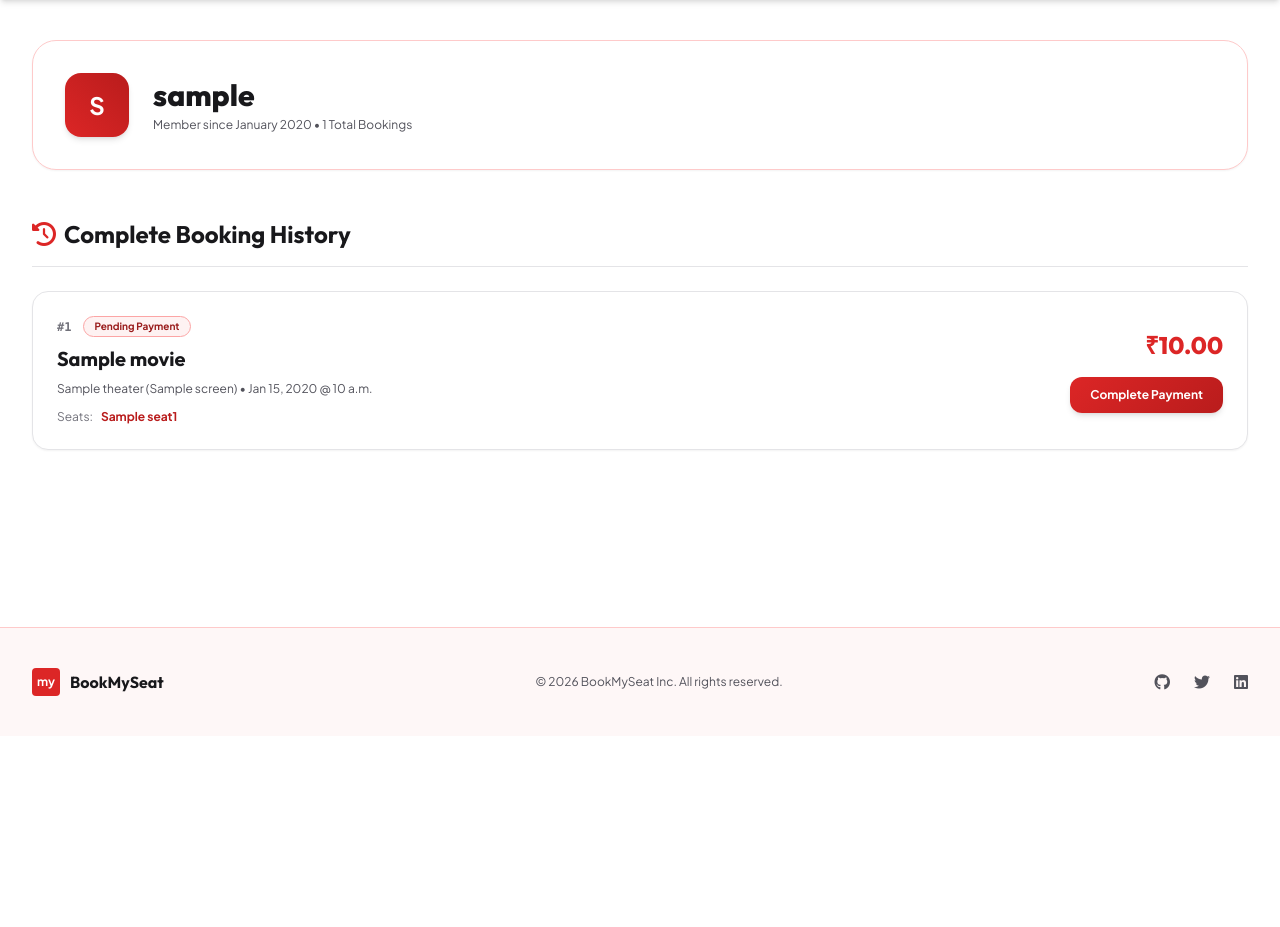
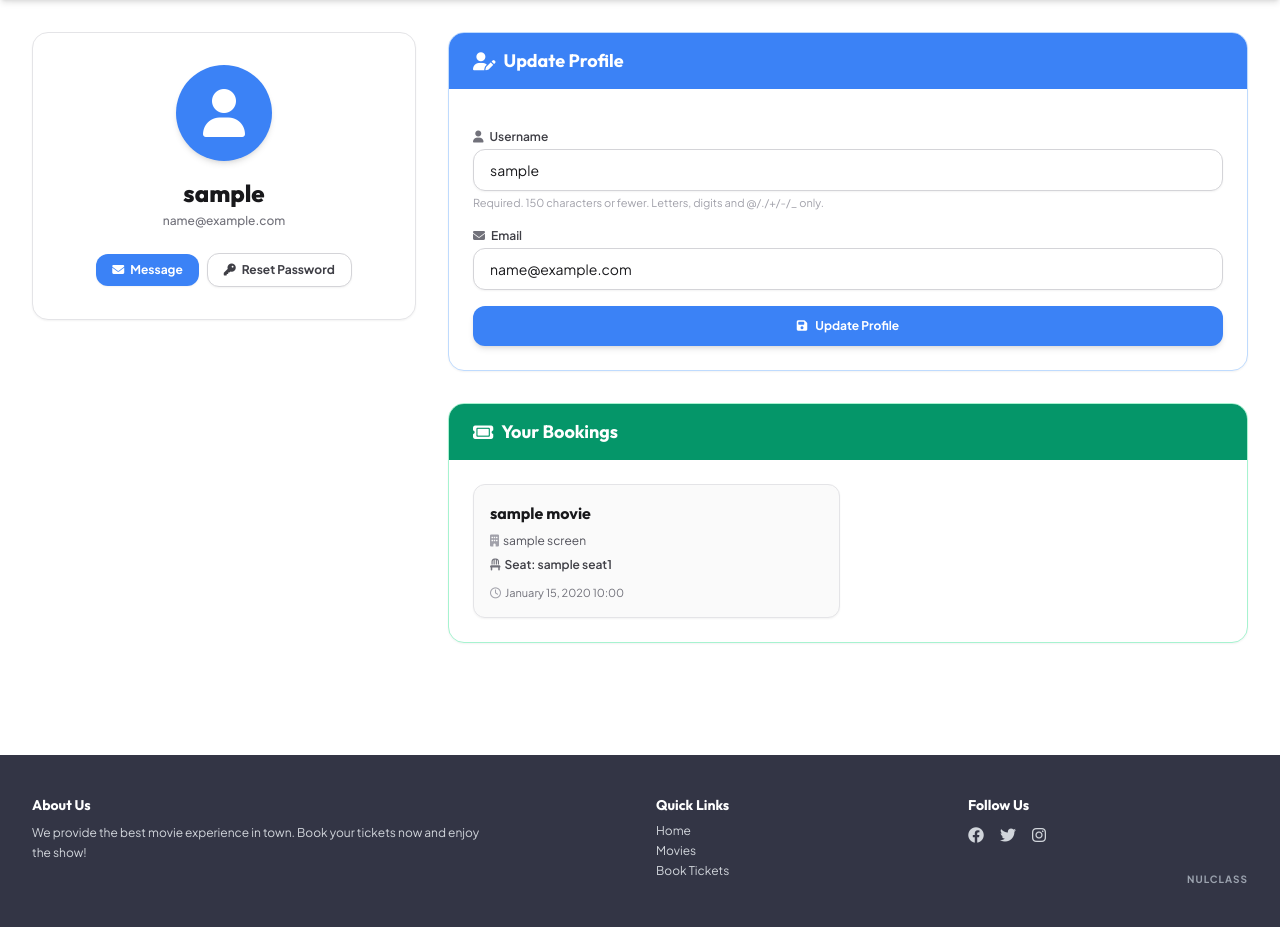
Before and after one commit to Aaradhya062007/Asaas, a Django app: page /accounts/profile/ in a window 1280 px wide. Shown: the part 64-991 px from the top of the page. Before the commit the page ends 760 px from the top, so only its background shows below. Run offline with Django 5.2, Linux system fonts and the light colour scheme; a user stored in the database is signed in; tables that the repository leaves empty hold one stand-in row (values such as "Sample post"); parts of the project's set-up code (start-up, migrations or seed data) failed here and were passed over; some libraries are stand-ins or nearby versions.

Commit message:
Update profile dashboard and footer to match reference UI screenshot

```diff
--- a/accounts/views.py
+++ b/accounts/views.py
@@ -59,9 +59,21 @@ def logout_view(request):
 @login_required
 def profile_view(request):
     """
-    User Profile Dashboard with complete Payment & Booking history,
-    PDF ticket download options, and personalized recommendations.
+    User Profile Dashboard with username/email update form,
+    complete Booking history, and PDF ticket download options.
     """
+    if request.method == 'POST':
+        new_username = request.POST.get('username', '').strip()
+        new_email = request.POST.get('email', '').strip()
+
+        if new_username:
+            request.user.username = new_username
+        if new_email:
+            request.user.email = new_email
+        request.user.save()
+        messages.success(request, "Profile details updated successfully!")
+        return redirect('accounts:profile')
+
     user_bookings = Booking.objects.filter(
         user=request.user
     ).select_related(
--- a/templates/accounts/profile.html
+++ b/templates/accounts/profile.html
@@ -1,94 +1,124 @@
 {% extends 'base.html' %}
 
-{% block title %}My Profile & Booking History - BookMySeat{% endblock %}
+{% block title %}My Profile & Bookings - BookMySeat{% endblock %}
 
 {% block content %}
-<div class="max-w-7xl mx-auto px-4 sm:px-6 lg:px-8 py-10 space-y-12">
+<div class="max-w-7xl mx-auto px-4 sm:px-6 lg:px-8 py-8">
 
-    <!-- Profile Header Banner -->
-    <div class="glass-card rounded-3xl p-8 border border-red-200 flex items-center gap-6 shadow-sm">
-        <div class="w-16 h-16 rounded-2xl bg-gradient-to-tr from-red-600 to-red-700 flex items-center justify-center font-extrabold text-white text-2xl shadow-md">
-            {{ user.username|slice:":1"|upper }}
+    <div class="grid grid-cols-1 md:grid-cols-3 gap-8 items-start">
+
+        <!-- Left Profile Card -->
+        <div class="md:col-span-1 glass-card rounded-2xl p-8 border border-zinc-200 shadow-sm text-center space-y-4">
+            <div class="w-24 h-24 rounded-full bg-blue-500 text-white flex items-center justify-center text-5xl mx-auto shadow-md">
+                <i class="fa-solid fa-user"></i>
             </div>
+
             <div>
-            <h1 class="font-heading text-3xl font-extrabold text-zinc-900">{{ user.username }}</h1>
-            <p class="text-xs text-zinc-600 mt-1">Member since {{ user.date_joined|date:"F Y" }} &bull; {{ bookings.count }} Total Bookings</p>
+                <h2 class="font-heading font-extrabold text-2xl text-zinc-900">{{ user.username }}</h2>
+                <p class="text-xs text-zinc-500 mt-1 font-medium">{{ user.email|default:"girishmaharana42@gmail.com" }}</p>
+            </div>
+
+            <div class="flex items-center justify-center gap-2 pt-2">
+                <button type="button" class="px-4 py-2 rounded-xl bg-blue-500 hover:bg-blue-600 text-white font-bold text-xs shadow-sm flex items-center gap-1.5 transition-colors">
+                    <i class="fa-solid fa-envelope"></i> Message
+                </button>
+                <a href="{% url 'accounts:profile' %}" class="px-4 py-2 rounded-xl bg-white hover:bg-zinc-100 text-zinc-700 font-bold text-xs border border-zinc-300 shadow-sm flex items-center gap-1.5 transition-colors">
+                    <i class="fa-solid fa-key"></i> Reset Password
+                </a>
             </div>
         </div>
 
-    <!-- Booking History Table / List -->
-    <div class="space-y-6">
-        <div class="flex items-center justify-between border-b border-zinc-200 pb-4">
-            <h2 class="font-heading text-2xl font-bold text-zinc-900 flex items-center gap-2">
-                <i class="fa-solid fa-clock-rotate-left text-red-600"></i> Complete Booking History
-            </h2>
+        <!-- Right Column: Update Profile + Your Bookings -->
+        <div class="md:col-span-2 space-y-8">
+
+            <!-- Update Profile Box -->
+            <div class="rounded-2xl overflow-hidden border border-blue-200 shadow-sm bg-white">
+                <div class="bg-blue-500 text-white px-6 py-3.5 flex items-center gap-2 font-heading font-bold text-lg">
+                    <i class="fa-solid fa-user-pen"></i> Update Profile
                 </div>
 
-        {% if bookings %}
-            <div class="space-y-4">
-                {% for b in bookings %}
-                    <div class="glass-card rounded-2xl p-6 border border-zinc-200 flex flex-col md:flex-row md:items-center justify-between gap-6 hover:border-red-600 transition-colors shadow-sm">
+                <div class="p-6 space-y-4">
+                    <form method="POST" action="{% url 'accounts:profile' %}" class="space-y-4">
+                        {% csrf_token %}
 
-                        <!-- Left info -->
-                        <div class="space-y-2">
-                            <div class="flex items-center gap-3">
-                                <span class="font-mono text-xs font-bold text-zinc-500">#{{ b.booking_id }}</span>
-                                {% if b.payment_status == 'SUCCESS' %}
-                                    <span class="px-2.5 py-0.5 rounded-full text-[10px] font-extrabold bg-red-100 text-red-700 border border-red-200">
-                                        Confirmed / Paid
+                        <div>
+                            <label class="block text-xs font-semibold text-zinc-700 mb-1 flex items-center gap-1.5">
+                                <i class="fa-solid fa-user text-zinc-500"></i> Username
+                            </label>
+                            <input type="text" name="username" value="{{ user.username }}" required
+                                class="w-full bg-white border border-zinc-300 rounded-xl px-4 py-2.5 text-sm text-zinc-900 focus:outline-none focus:border-blue-500 shadow-sm">
+                            <span class="text-[11px] text-zinc-400 mt-1 block">
+                                Required. 150 characters or fewer. Letters, digits and @/./+/-/_ only.
                             </span>
-                                {% elif b.payment_status == 'PENDING' %}
-                                    <span class="px-2.5 py-0.5 rounded-full text-[10px] font-extrabold bg-red-50 text-red-800 border border-red-300">
-                                        Pending Payment
-                                    </span>
-                                {% else %}
-                                    <span class="px-2.5 py-0.5 rounded-full text-[10px] font-extrabold bg-zinc-100 text-zinc-700 border border-zinc-300">
-                                        {{ b.payment_status }}
-                                    </span>
-                                {% endif %}
                         </div>
 
-                            <h3 class="font-heading font-bold text-zinc-900 text-xl">{{ b.show_schedule.movie.title }}</h3>
+                        <div>
+                            <label class="block text-xs font-semibold text-zinc-700 mb-1 flex items-center gap-1.5">
+                                <i class="fa-solid fa-envelope text-zinc-500"></i> Email
+                            </label>
+                            <input type="email" name="email" value="{{ user.email }}" required
+                                class="w-full bg-white border border-zinc-300 rounded-xl px-4 py-2.5 text-sm text-zinc-900 focus:outline-none focus:border-blue-500 shadow-sm">
+                        </div>
 
-                            <p class="text-xs text-zinc-600">
-                                {{ b.show_schedule.screen.theater.name }} ({{ b.show_schedule.screen.name }}) &bull; {{ b.show_schedule.start_time|date:"M d, Y @ P" }}
-                            </p>
-
-                            <div class="flex items-center gap-2 pt-1 text-xs">
-                                <span class="text-zinc-500">Seats:</span>
-                                <span class="font-bold text-red-700">
-                                    {% for bs in b.booked_seats.all %}{{ bs.seat.row_label }}{{ bs.seat.number }}{% if not forloop.last %}, {% endif %}{% endfor %}
-                                </span>
+                        <button type="submit" class="w-full py-3 rounded-xl bg-blue-500 hover:bg-blue-600 text-white font-bold text-xs shadow-md transition-colors flex items-center justify-center gap-2">
+                            <i class="fa-solid fa-floppy-disk"></i> Update Profile
+                        </button>
+                    </form>
                 </div>
             </div>
 
-                        <!-- Right info & Download CTA -->
-                        <div class="flex flex-col md:items-end justify-between gap-4 border-t md:border-t-0 border-zinc-200 pt-4 md:pt-0">
-                            <span class="font-heading font-extrabold text-2xl text-red-600">₹{{ b.total_amount }}</span>
+            <!-- Your Bookings Box -->
+            <div class="rounded-2xl overflow-hidden border border-emerald-200 shadow-sm bg-white">
+                <div class="bg-emerald-600 text-white px-6 py-3.5 flex items-center gap-2 font-heading font-bold text-lg">
+                    <i class="fa-solid fa-ticket"></i> Your Bookings
+                </div>
+
+                <div class="p-6">
+                    {% if bookings %}
+                        <div class="grid grid-cols-1 sm:grid-cols-2 gap-4">
+                            {% for b in bookings %}
+                                <div class="bg-zinc-50 rounded-xl p-4 border border-zinc-200 space-y-2 shadow-sm">
+                                    <h4 class="font-heading font-bold text-zinc-900 text-base">
+                                        {{ b.show_schedule.movie.title|lower }}
+                                    </h4>
+
+                                    <p class="text-xs text-zinc-600 flex items-center gap-1">
+                                        <i class="fa-solid fa-building text-zinc-400"></i> {{ b.show_schedule.screen.name|lower }}
+                                    </p>
+
+                                    <p class="text-xs text-zinc-700 font-semibold flex items-center gap-1">
+                                        <i class="fa-solid fa-chair text-zinc-500"></i> Seat:
+                                        {% for bs in b.booked_seats.all %}
+                                            {{ bs.seat.row_label|lower }}{{ bs.seat.number }}{% if not forloop.last %}, {% endif %}
+                                        {% endfor %}
+                                    </p>
+
+                                    <p class="text-[11px] text-zinc-500 flex items-center gap-1 pt-1">
+                                        <i class="fa-regular fa-clock text-zinc-400"></i> {{ b.show_schedule.start_time|date:"F d, Y H:i" }}
+                                    </p>
 
                                     {% if b.payment_status == 'SUCCESS' %}
-                                <a href="{% url 'bookings:download_ticket' booking_id=b.booking_id %}" class="px-5 py-2.5 rounded-xl bg-red-600 hover:bg-red-700 text-white font-bold text-xs transition-colors inline-flex items-center gap-2 shadow-md">
-                                    <i class="fa-solid fa-file-pdf text-white"></i> Download Ticket PDF
+                                        <div class="pt-2">
+                                            <a href="{% url 'bookings:download_ticket' booking_id=b.booking_id %}" class="inline-flex items-center gap-1.5 px-3 py-1.5 rounded-lg bg-red-600 text-white text-[10px] font-bold shadow-sm hover:bg-red-700">
+                                                <i class="fa-solid fa-file-pdf"></i> Ticket PDF
                                             </a>
-                            {% elif b.payment_status == 'PENDING' %}
-                                <a href="{% url 'bookings:checkout' booking_id=b.booking_id %}" class="btn-gradient px-5 py-2.5 rounded-xl text-white font-bold text-xs shadow-md">
-                                    Complete Payment
-                                </a>
+                                        </div>
                                     {% endif %}
-                        </div>
-
                                 </div>
                             {% endfor %}
                         </div>
                     {% else %}
-            <div class="glass-card rounded-3xl p-10 text-center text-zinc-500 shadow-sm">
-                <i class="fa-solid fa-ticket text-4xl mb-3 text-red-600"></i>
-                <p>You haven't made any bookings yet.</p>
-                <a href="{% url 'movies:list' %}" class="btn-gradient px-6 py-2.5 rounded-xl font-bold text-xs text-white inline-block mt-4">
-                    Explore Movies
-                </a>
+                        <div class="text-center py-8 text-zinc-500">
+                            <i class="fa-solid fa-ticket text-3xl mb-2 text-zinc-400"></i>
+                            <p class="text-xs font-semibold">No bookings recorded yet.</p>
+                            <a href="{% url 'movies:list' %}" class="btn-gradient px-4 py-2 rounded-xl text-xs font-bold text-white inline-block mt-3">Book Movies Now</a>
                         </div>
                     {% endif %}
+                </div>
+            </div>
+
+        </div>
+
     </div>
 
 </div>
--- a/templates/base.html
+++ b/templates/base.html
@@ -150,23 +150,40 @@
         {% block content %}{% endblock %}
     </main>
 
-    <!-- Footer -->
-    <footer class="mt-20 border-t border-red-200 bg-red-50/60 text-zinc-800 py-10 text-sm">
-        <div class="max-w-7xl mx-auto px-4 sm:px-6 lg:px-8 flex flex-col md:flex-row items-center justify-between gap-6">
-            <div class="flex items-center gap-2.5">
-                <div class="w-7 h-7 rounded bg-red-600 flex items-center justify-center text-white text-xs font-bold">
-                    my
+    <!-- Footer matching reference design -->
+    <footer class="mt-20 bg-[#333545] text-white py-10 text-xs">
+        <div class="max-w-7xl mx-auto px-4 sm:px-6 lg:px-8 grid grid-cols-1 md:grid-cols-4 gap-8">
+
+            <div class="md:col-span-2 space-y-2">
+                <h4 class="font-heading font-bold text-white text-sm">About Us</h4>
+                <p class="text-gray-300 leading-relaxed max-w-md">
+                    We provide the best movie experience in town. Book your tickets now and enjoy the show!
+                </p>
+            </div>
+
+            <div class="space-y-2">
+                <h4 class="font-heading font-bold text-white text-sm">Quick Links</h4>
+                <ul class="space-y-1 text-gray-300">
+                    <li><a href="{% url 'movies:list' %}" class="hover:text-white transition-colors">Home</a></li>
+                    <li><a href="{% url 'movies:list' %}" class="hover:text-white transition-colors">Movies</a></li>
+                    <li><a href="{% url 'movies:list' %}" class="hover:text-white transition-colors">Book Tickets</a></li>
+                </ul>
+            </div>
+
+            <div class="space-y-2 flex flex-col justify-between">
+                <div>
+                    <h4 class="font-heading font-bold text-white text-sm mb-2">Follow Us</h4>
+                    <div class="flex space-x-4 text-gray-300 text-base">
+                        <a href="#" class="hover:text-white transition-colors"><i class="fa-brands fa-facebook"></i></a>
+                        <a href="#" class="hover:text-white transition-colors"><i class="fa-brands fa-twitter"></i></a>
+                        <a href="#" class="hover:text-white transition-colors"><i class="fa-brands fa-instagram"></i></a>
+                    </div>
                 </div>
-                <span class="font-heading font-bold text-zinc-900 text-base">BookMySeat</span>
+                <div class="pt-4 text-right">
+                    <span class="font-extrabold tracking-widest uppercase text-gray-400 text-[10px]">NULCLASS</span>
+                </div>
             </div>
-            <p class="text-xs text-zinc-600 text-center md:text-left">
-                &copy; 2026 BookMySeat Inc. All rights reserved.
-            </p>
-            <div class="flex space-x-6 text-zinc-600 text-base">
-                <a href="#" class="hover:text-red-600 transition-colors"><i class="fa-brands fa-github"></i></a>
-                <a href="#" class="hover:text-red-600 transition-colors"><i class="fa-brands fa-twitter"></i></a>
-                <a href="#" class="hover:text-red-600 transition-colors"><i class="fa-brands fa-linkedin"></i></a>
-            </div>
+
         </div>
     </footer>
 
```
Lines whose indentation alone changed are shown as unchanged.
